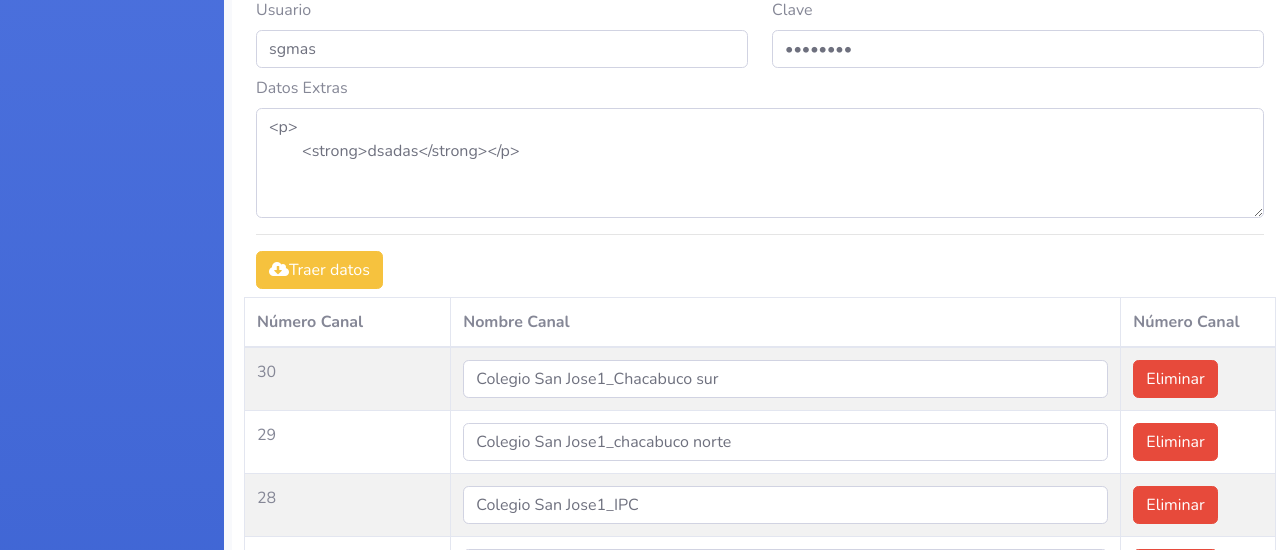
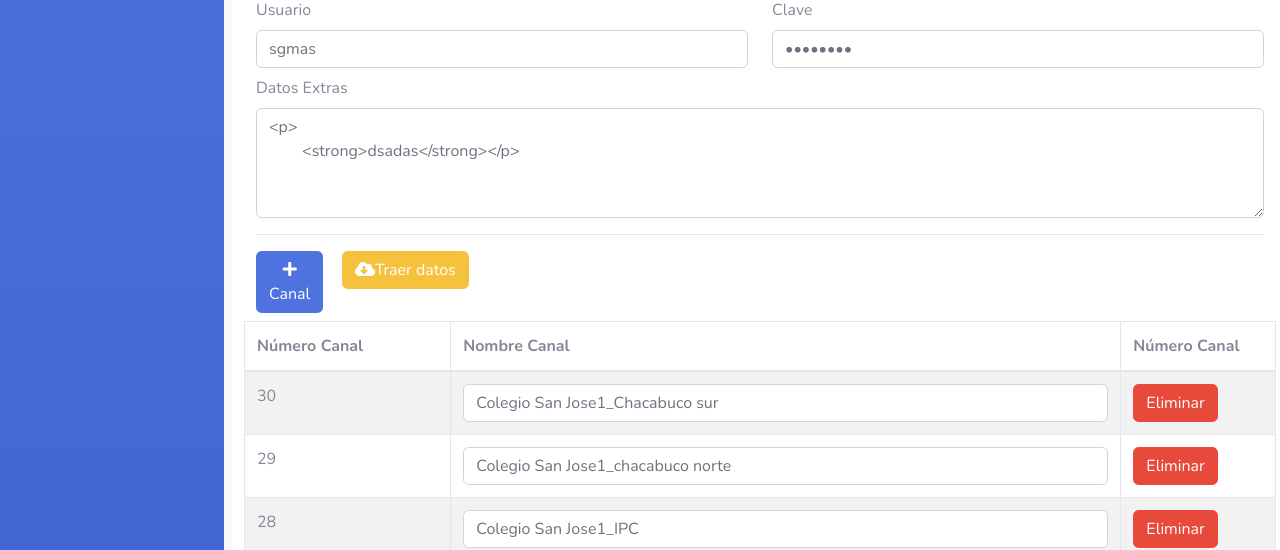
Before and after one commit to onibas123/capturaImagenes3, a CodeIgniter app: page /database/index.php/dispositivoscontroller/edit/1 in a window 1280 px wide. Shown: the part 548-1098 px from the top of the page. Run offline with CodeIgniter, Linux system fonts and the light colour scheme; data comes from the database, SQL or seed files in the repository; some libraries are stand-ins or nearby versions.

Commit message:
Update edit.php

```diff
--- a/application/views/dispositivos/edit.php
+++ b/application/views/dispositivos/edit.php
@@ -144,7 +144,10 @@
                         </div>
                         <hr>
                         <div class="row mt-2">
-                            <div class="col-md-12">
+                            <div class="col-md-1">
+                                <button id="btnAddCanal" type="button" class="btn btn-primary" onclick="addCanal(100);"><i class="fas fa-plus"></i>Canal</button>
+                            </div>
+                            <div class="col-md-2">
                                 <button id="btnCheckCanales" type="button" class="btn btn-warning" onclick="checkearCanales();"><i class="fas fa-cloud-download-alt"></i>Traer datos</button>
                             </div>
                         </div>
@@ -165,7 +168,10 @@
                                             echo '<tr id="tr-'.$c['canal'].'">';
                                             echo '<td>'.$c['canal'].'</td>';
                                             echo '<td><input canal="'.$c['canal'].'" required class="form-control" name="canales" id="input-canal-'.$c['canal'].'" value="'.$c['nombre'].'"></td>';
-                                            echo '<td><button type="button" onclick="removerCanal('.$c['canal'].');" class="btn btn-danger">Eliminar</button></td>';
+                                            if($c['canal'] != 100)
+                                                echo '<td><button type="button" onclick="removerCanal('.$c['canal'].');" class="btn btn-danger">Eliminar</button></td>';
+                                            else
+                                                echo '<td></td>';
                                             echo '</tr>';
                                         }
                                     }
@@ -320,7 +326,10 @@
                                     let tr = '<tr id="tr-'+(j+1)+'">'
                                     tr += '<td>'+(j+1)+'</td>';
                                     tr += '<td><input canal="'+(j+1)+'" required class="form-control" name="canales" id="input-canal-'+(j+1)+'" value="'+response['data'][j]+'"></td>';
-                                    tr += '<td><button type="button" onclick="removerCanal('+(j+1)+');" class="btn btn-danger">Eliminar</button></td>';
+                                    if((j+1) != 100)
+                                        tr += '<td><button type="button" onclick="removerCanal('+(j+1)+');" class="btn btn-danger">Eliminar</button></td>';
+                                    else
+                                        tr += '<td></td>';
                                     tr += '</tr>';
                                     $('#tbody-canales').html($('#tbody-canales').html()+tr);
                                 }
@@ -347,7 +356,10 @@
                 tbody += '<tr id="tr-'+i+'">';
                 tbody += '<td>'+i+'</td>';
                 tbody += '<td><input canal="'+i+'" required class="form-control" name="canales" id="input-canal-'+i+'" value="Canal '+i+'" /></td>';
-                tbody += '<td><button type="button" onclick="removerCanal('+i+');" class="btn btn-danger">Eliminar</button></td>';
+                if(i != '100')
+                    tbody += '<td><button type="button" onclick="removerCanal('+i+');" class="btn btn-danger">Eliminar</button></td>';
+                else
+                    tbody += '<td></td>';
                 tbody += '</tr>';
             }
 
@@ -360,6 +372,23 @@
                 $('#tr-'+canal).remove();
             }
         }
+
+        function addCanal(canal){
+            if(confirm('Confirme la creación del canal 100, que será de uso exclusivo para vincular evidencia en reportes')){
+                if($('#tr-'+canal).length == 0){
+                    let tbody = '';
+                    tbody += '<tr id="tr-'+canal+'">';
+                    tbody += '<td>'+canal+'</td>';
+                    tbody += '<td><input canal="'+canal+'" required class="form-control" name="canales" id="input-canal-'+canal+'" value="Canal '+canal+'" /></td>';
+                    tbody += '<td></td>';
+                    tbody += '</tr>';
+
+                    $('#tbody-canales').html($('#tbody-canales').html() + tbody);
+                }
+                else
+                    alert('Ya existe creado el canal 100.');
+            }
+        }
     </script>
 </body>
 </html>
```
